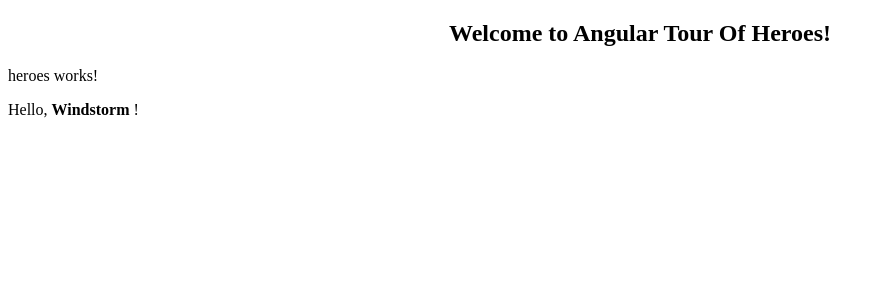
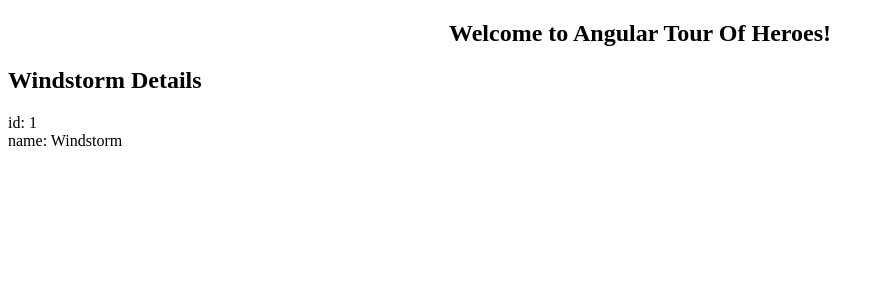
Before and after one commit to cnwyt/angular-tour-of-heroes, an Angular app: page / in a window 1280 px wide. Shown: the top 300 px of the page, without its empty margins (0-884 px from the left). Built offline with nearby package versions, Linux system fonts and the light colour scheme.

Commit message:
Create a Hero class,Show the hero object

```diff
--- /dev/null
+++ b/src/app/hero.ts
@@ -0,0 +1,5 @@
+// Create a Hero class
+export class Hero {
+    id: number;
+    name: string;
+}
--- a/src/app/heroes/heroes.component.html
+++ b/src/app/heroes/heroes.component.html
@@ -1,4 +1,4 @@
-<p>
-  heroes works!
-</p>
-<p>  Hello,  <strong>{{hero}}</strong> !</p>
+<!-- HeroesComponent's template -->
+<h2> {{hero.name}} Details </h2>
+<div> <span>id: </span>{{hero.id}} </div>
+<div> <span>name: </span>{{hero.name}} </div>
--- a/src/app/heroes/heroes.component.ts
+++ b/src/app/heroes/heroes.component.ts
@@ -1,4 +1,7 @@
 import { Component, OnInit } from '@angular/core';
+
+// import the Hero class
+import { Hero } from '../hero';
 
 @Component({
   selector: 'app-heroes',
@@ -12,7 +15,10 @@
   ngOnInit() {
   }
 
-  hero = 'Windstorm';
+  hero: Hero = {
+      id: 1,
+      name: 'Windstorm'
+  };
 
 
 }
```
